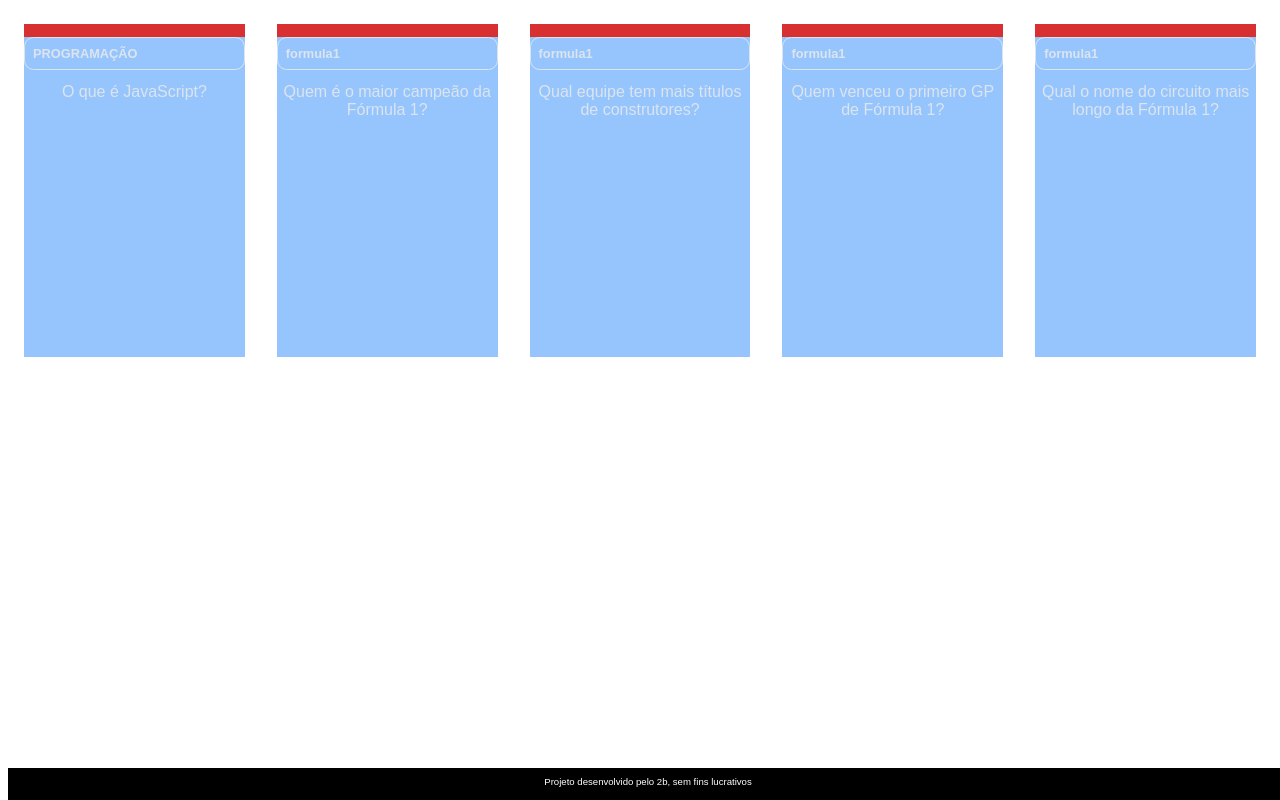
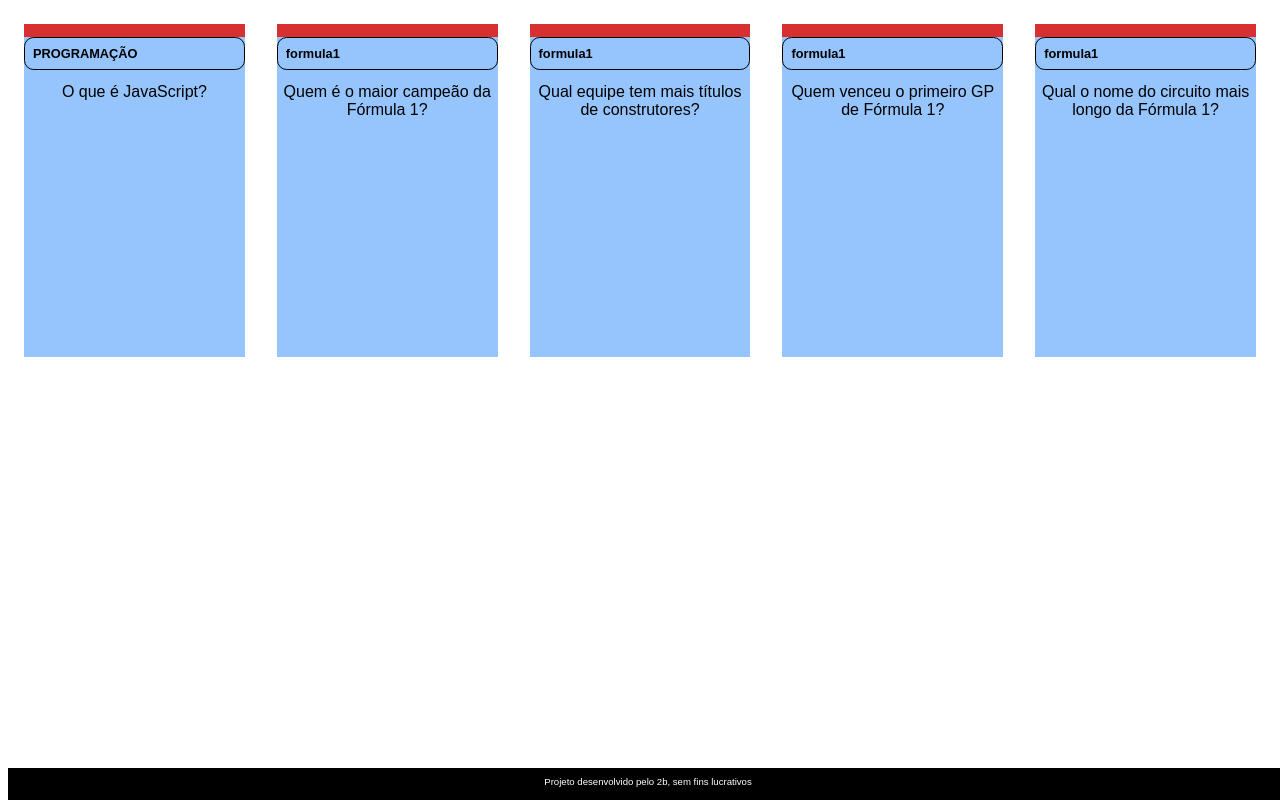
Before and after one commit to naluRMeira/flesh-cards, a plain HTML site: page index.html in a window 1280 px wide. Drawn offline with Linux system fonts and the light colour scheme.

Commit message:
oihnujlk

```diff
--- a/assets/style.css
+++ b/assets/style.css
@@ -1,5 +1,5 @@
 :root {
-    --text-color: #DBE4EF;
+    --text-color: #000000;
     --card-front-color: #96c5fd;
     --card-back-color: #d83030;
 }
```
